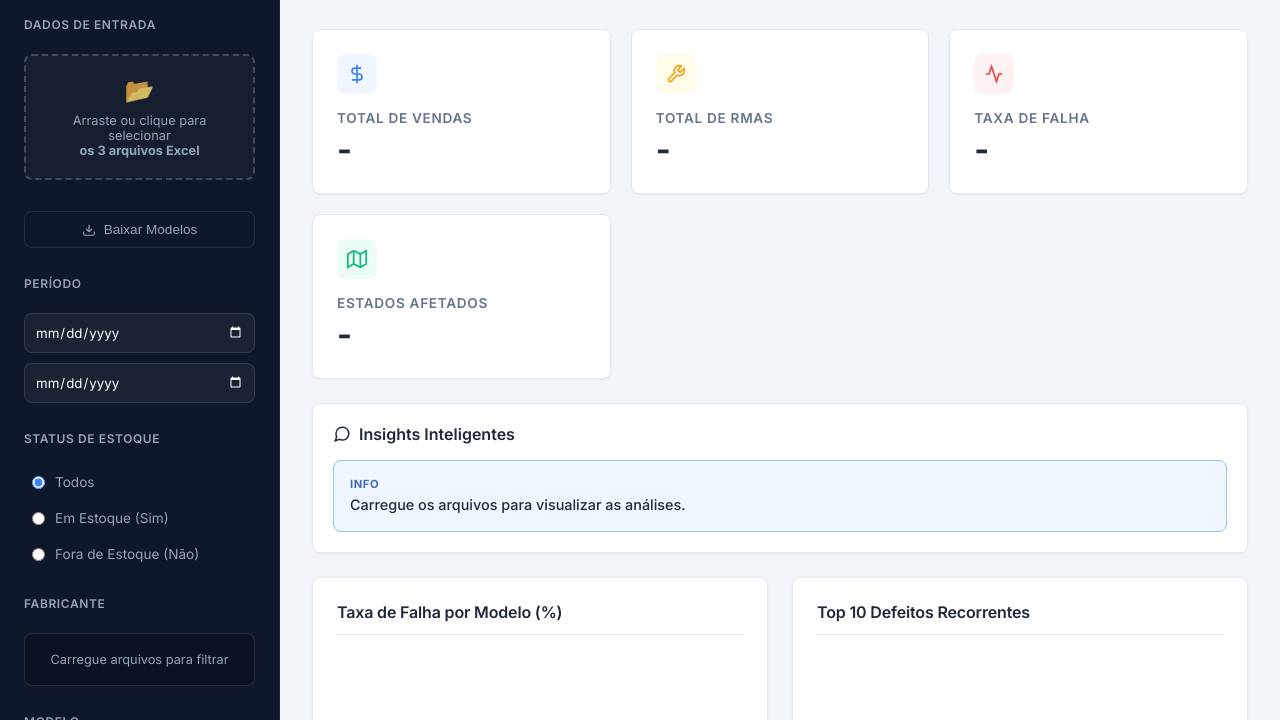
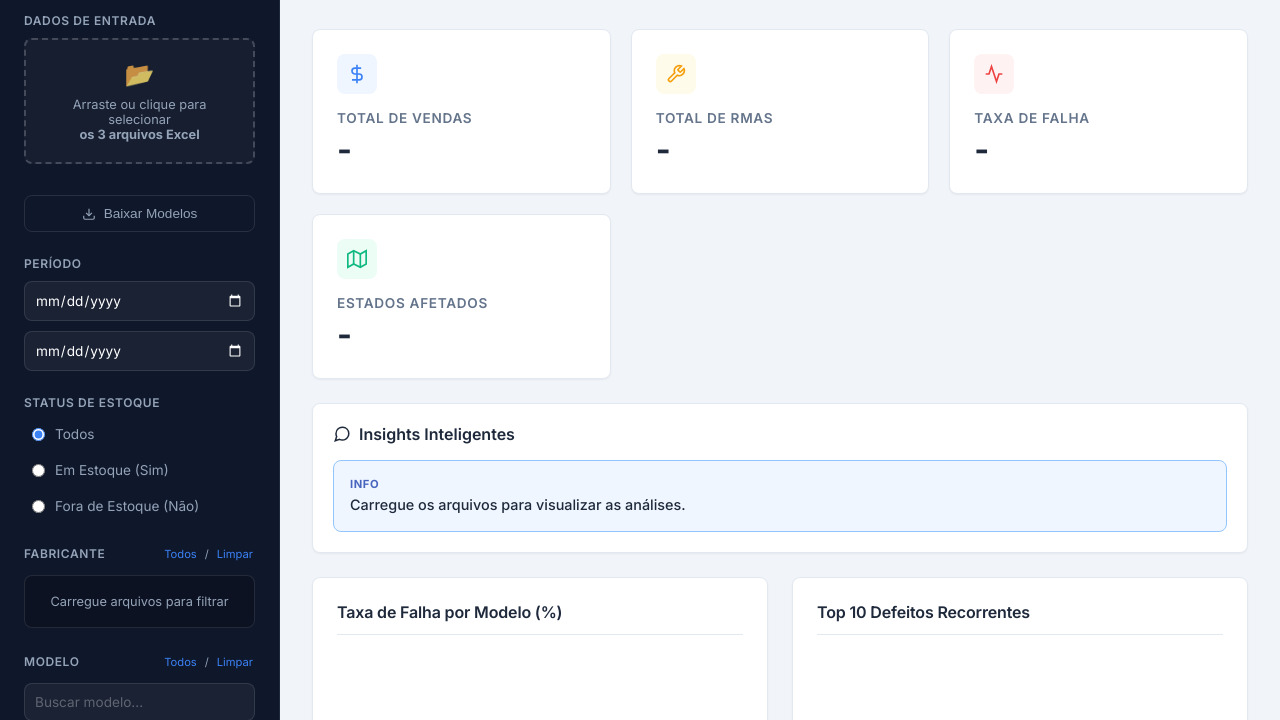
Before and after one commit to 92thiagosilva/dashboard-rma, a plain HTML site: page index.html in a window 1280 px wide. Shown: the part 80-800 px from the top of the page. Drawn offline with Linux system fonts and the light colour scheme.

Commit message:
Update index.html

```diff
--- a/index.html
+++ b/index.html
@@ -96,11 +96,31 @@
             text-transform: uppercase;
             letter-spacing: 0.05em;
             color: var(--text-sidebar-muted);
-            margin-bottom: 12px;
-            margin-top: 4px;
+            margin: 0; /* Reset margin for flex layout */
         }
 
         .control-group { display: flex; flex-direction: column; gap: 10px; }
+
+        /* New Header Row for Filter Controls */
+        .filter-header-row {
+            display: flex;
+            justify-content: space-between;
+            align-items: baseline;
+            margin-bottom: 4px;
+        }
+
+        .btn-text-action {
+            background: none;
+            border: none;
+            color: var(--primary);
+            cursor: pointer;
+            font-size: 0.7rem;
+            padding: 0 2px;
+            font-family: inherit;
+            transition: color 0.2s;
+        }
+        .btn-text-action:hover { color: white; text-decoration: underline; }
+        .divider { color: var(--text-sidebar-muted); font-size: 0.7rem; margin: 0 2px; }
 
         /* Custom File Input */
         .file-drop-zone {
@@ -130,7 +150,7 @@
         .file-drop-text { font-size: 0.8rem; color: var(--text-sidebar-muted); }
 
         /* Inputs & Buttons Sidebar */
-        input[type="date"] {
+        input[type="date"], input[type="text"].search-input {
             background: rgba(255,255,255,0.05);
             border: 1px solid rgba(255,255,255,0.1);
             color: white;
@@ -138,10 +158,19 @@
             border-radius: var(--radius);
             width: 100%;
             font-family: inherit;
+            font-size: 0.85rem;
+        }
+        input[type="text"].search-input::placeholder {
+            color: rgba(255,255,255,0.3);
         }
         input[type="date"]::-webkit-calendar-picker-indicator {
             filter: invert(1);
             cursor: pointer;
+        }
+
+        /* Focus state for inputs */
+        input:focus {
+            border-color: var(--primary);
         }
 
         .checkbox-list {
@@ -166,6 +195,9 @@
         .checkbox-item:hover { background: rgba(255,255,255,0.05); color: white; }
         .checkbox-item input { margin-right: 10px; accent-color: var(--primary); }
         .checkbox-item input[type="radio"] { accent-color: var(--primary); }
+
+        /* Utility class to hide filtered items */
+        .hidden-item { display: none !important; }
 
         /* Buttons */
         .btn-ghost {
@@ -497,7 +529,14 @@
             </div>
 
             <div class="control-group">
-                <h3>Fabricante</h3>
+                <div class="filter-header-row">
+                    <h3>Fabricante</h3>
+                    <div>
+                        <button class="btn-text-action" onclick="app.toggleGroup('manuf', true)">Todos</button>
+                        <span class="divider">/</span>
+                        <button class="btn-text-action" onclick="app.toggleGroup('manuf', false)">Limpar</button>
+                    </div>
+                </div>
                 <div class="checkbox-list" id="filter-manufacturers">
                     <!-- Dinamicamente preenchido -->
                     <div style="padding:10px; text-align:center; color: var(--text-sidebar-muted); font-size:0.8rem;">Carregue arquivos para filtrar</div>
@@ -505,7 +544,16 @@
             </div>
 
             <div class="control-group">
-                <h3>Modelo</h3>
+                <div class="filter-header-row">
+                    <h3>Modelo</h3>
+                    <div>
+                        <button class="btn-text-action" onclick="app.toggleGroup('model', true)">Todos</button>
+                        <span class="divider">/</span>
+                        <button class="btn-text-action" onclick="app.toggleGroup('model', false)">Limpar</button>
+                    </div>
+                </div>
+                <!-- Novo Campo de Busca -->
+                <input type="text" id="modelSearch" class="search-input" placeholder="Buscar modelo..." oninput="app.filterModelsUI()">
                 <div class="checkbox-list" id="filter-models">
                     <div style="padding:10px; text-align:center; color: var(--text-sidebar-muted); font-size:0.8rem;">---</div>
                 </div>
@@ -607,7 +655,7 @@
     <script>
         const app = {
             data: { sales: [], rmas: [], mttf: [] },
-            mapping: { productToManuf: {}, productToStock: {} }, // ADICIONADO: productToStock
+            mapping: { productToManuf: {}, productToStock: {} },
             filters: { manufacturers: new Set(), models: new Set(), dateStart: null, dateEnd: null, crossFilter: null, stockStatus: 'all' },
 
             init: function() {
@@ -654,7 +702,7 @@
             processFiles: function(results) {
                 this.data = { sales: [], rmas: [], mttf: [] };
                 this.mapping.productToManuf = {};
-                this.mapping.productToStock = {}; // Reiniciar mapa
+                this.mapping.productToStock = {};
 
                 results.forEach(res => {
                     const keys = Object.keys(res.data[0] || {}).map(k => k.trim());
@@ -676,7 +724,6 @@
                 }
 
                 // Cruzar informações e preencher mapa de estoque
-                // AGORA INCLUINDO SALES NO LOOP DE ESTOQUE
                 const allRows = [...this.data.sales, ...this.data.rmas];
                 allRows.forEach(row => {
                     if (row["Produto"]) {
@@ -722,11 +769,67 @@
 
                 const modelContainer = document.getElementById('filter-models');
                 modelContainer.innerHTML = '';
+                // Ordenar modelos alfabeticamente
                 Array.from(models).sort().forEach(m => {
-                    modelContainer.innerHTML += `<label class="checkbox-item"><input type="checkbox" class="filter-checkbox" data-group="model" value="${m}">${m}</label>`;
+                    // Adiciona data-manuf para filtragem
+                    const manuf = this.mapping.productToManuf[m] || "";
+                    modelContainer.innerHTML += `
+                        <label class="checkbox-item model-checkbox-wrapper" data-model="${m.toLowerCase()}" data-manuf="${manuf}">
+                            <input type="checkbox" class="filter-checkbox" data-group="model" value="${m}">${m}
+                        </label>`;
                 });
 
-                document.querySelectorAll('.filter-checkbox').forEach(cb => cb.addEventListener('change', () => this.render()));
+                document.querySelectorAll('.filter-checkbox').forEach(cb => cb.addEventListener('change', () => {
+                    if(cb.dataset.group === 'manuf') this.filterModelsUI(); // Atualiza UI de modelos se fabricante mudar
+                    this.render();
+                }));
+            },
+
+            // --- Nova Função: Toggle de Grupo (Todos/Limpar) ---
+            toggleGroup: function(group, state) {
+                const inputs = document.querySelectorAll(`input[data-group="${group}"]`);
+
+                inputs.forEach(input => {
+                    // Só marca/desmarca se estiver visível (importante para modelos filtrados)
+                    // Verifica se o pai (label) está visível
+                    const wrapper = input.closest('label');
+                    if (wrapper && wrapper.offsetParent !== null) {
+                        input.checked = state;
+                    } else if (!wrapper && input.offsetParent !== null) {
+                        // Caso fallback se estrutura mudar
+                        input.checked = state;
+                    }
+                });
+
+                if (group === 'manuf') this.filterModelsUI();
+                this.render();
+            },
+
+            // --- Nova Função: Filtragem de Interface de Modelos (Busca + Fabricante) ---
+            filterModelsUI: function() {
+                const searchVal = document.getElementById('modelSearch').value.toLowerCase();
+                const selectedManufs = Array.from(document.querySelectorAll('input[data-group="manuf"]:checked')).map(c => c.value);
+                const modelWrappers = document.querySelectorAll('.model-checkbox-wrapper');
+
+                modelWrappers.forEach(wrapper => {
+                    const modelName = wrapper.dataset.model;
+                    const modelManuf = wrapper.dataset.manuf;
+
+                    // Lógica 1: Filtro por Fabricante (Se nenhum selecionado, mostra todos)
+                    let showByManuf = selectedManufs.length === 0 || selectedManufs.includes(modelManuf);
+
+                    // Lógica 2: Filtro por Texto de Busca
+                    let showBySearch = modelName.includes(searchVal);
+
+                    if (showByManuf && showBySearch) {
+                        wrapper.classList.remove('hidden-item');
+                    } else {
+                        wrapper.classList.add('hidden-item');
+                        // Opcional: Se ocultar, pode querer desmarcar para não filtrar 'fantasma'.
+                        // Por padrão de UX de filtros multi-faceted, manter selecionado oculto é confuso.
+                        // Aqui mantemos o comportamento simples: apenas oculta visualmente.
+                    }
+                });
             },
 
             getFilteredData: function() {
@@ -752,12 +855,11 @@
                     return true;
                 };
 
-                // Filtra Sales (Agora aplica filtro de estoque via coluna direta ou mapa)
+                // Filtra Sales
                 const filteredSales = this.data.sales.filter(row => {
                     if (!passCommon(row)) return false;
 
                     if (this.filters.stockStatus !== 'all') {
-                        // Prioriza a coluna da própria linha, depois o mapa
                         let status = (row["Ativo"] || this.mapping.productToStock[row["Produto"]] || "").toString().trim().toLowerCase();
                         if (status !== this.filters.stockStatus.toLowerCase()) return false;
                     }
@@ -785,7 +887,6 @@
                    if (!passCommon(row)) return false;
 
                    if (this.filters.stockStatus !== 'all') {
-                       // MTTF não tem coluna Ativo, depende puramente do Mapa
                        let status = (this.mapping.productToStock[row["Produto"]] || "").toString().trim().toLowerCase();
                        if (status !== this.filters.stockStatus.toLowerCase()) return false;
                    }
@@ -813,10 +914,20 @@
                 document.getElementById('kpi-states').innerText = uniqueStates;
 
                 const modelStats = {};
-                data.sales.forEach(s => { modelStats[s["Produto"]] = { sales: (s["Total Vendido"] || 0), rmas: 0 }; });
+                // SOMA VENDAS
+                data.sales.forEach(s => {
+                    if (!modelStats[s["Produto"]]) {
+                        modelStats[s["Produto"]] = { sales: 0, rmas: 0 };
+                    }
+                    modelStats[s["Produto"]].sales += (parseFloat(s["Total Vendido"]) || 0);
+                });
+
                 data.rmas.forEach(r => {
-                    if (modelStats[r["Produto"]]) modelStats[r["Produto"]].rmas++;
-                    else if (!data.sales.length) modelStats[r["Produto"]] = { sales: 1, rmas: 1 };
+                    if (modelStats[r["Produto"]]) {
+                        modelStats[r["Produto"]].rmas++;
+                    } else if (!data.sales.length) {
+                        modelStats[r["Produto"]] = { sales: 1, rmas: 1 };
+                    }
                 });
 
                 const chartDataRate = Object.entries(modelStats)
@@ -838,7 +949,6 @@
                 });
                 const chartDataDefects = Object.entries(defectsCount)
                     .map(([d, count]) => {
-                        // Calcula a porcentagem em relação ao total de RMAs
                         const pct = totalRmas > 0 ? ((count / totalRmas) * 100).toFixed(2) : "0.00";
                         return {
                             label: d,
@@ -886,7 +996,6 @@
                     indicator.style.display = 'none';
                 }
 
-                // Passando modelStats também para calcular volume absoluto
                 this.generateInsights(chartDataRate, chartDataDefects, chartDataGeo, chartDataMttf, modelStats);
             },
 
@@ -905,7 +1014,6 @@
                     row.className = 'bar-row';
                     row.onclick = () => this.applyCrossFilter(filterType, item.raw);
 
-                    // Novo Layout Empilhado
                     row.innerHTML = `
                         <div class="bar-header">
                             <div class="bar-label" title="${item.label}">${item.label}</div>
@@ -928,7 +1036,6 @@
                     return;
                 }
 
-                // 1. Maior Volume de RMA (Quantidade)
                 let maxRmaModel = null;
                 let maxRmaCount = -1;
                 for (const [model, stats] of Object.entries(modelStats)) {
@@ -948,7 +1055,6 @@
                         </div>`;
                 }
 
-                // 2. Maior Taxa de Falhas (Porcentagem + Qtd Vendida)
                 if (rateData.length > 0 && rateData[0].value > 0) {
                     const modelName = rateData[0].label;
                     const stats = modelStats[modelName] || { sales: 0 };
@@ -962,7 +1068,6 @@
                         </div>`;
                 }
 
-                // 3. Defeito Mais Comum (Quantidade)
                 if (defectData.length > 0) {
                     container.innerHTML += `
                         <div class="insight-item warning" onclick="app.applyCrossFilter('defect', '${defectData[0].label}')" title="Clique para filtrar por este defeito">
@@ -973,7 +1078,6 @@
                         </div>`;
                 }
 
-                // 4. Estado com Maior Volume (Quantidade)
                 if (geoData.length > 0) {
                     container.innerHTML += `
                         <div class="insight-item info" onclick="app.applyCrossFilter('state', '${geoData[0].label}')" title="Clique para filtrar por este estado">
@@ -984,7 +1088,6 @@
                         </div>`;
                 }
 
-                // 5. Menor Vida Útil (MTTF + Qtd Garantia)
                 if (mttfData.length > 0) {
                     const worstModel = mttfData[0];
                     const rmaCount = modelStats[worstModel.raw] ? modelStats[worstModel.raw].rmas : 0;
@@ -1012,13 +1115,14 @@
             resetFilters: function() {
                 document.getElementById('dateStart').value = '';
                 document.getElementById('dateEnd').value = '';
+                document.getElementById('modelSearch').value = ''; // Limpa busca
 
-                // Reset stock filter
                 this.filters.stockStatus = 'all';
                 const stockRadios = document.getElementsByName('stockFilter');
                 if(stockRadios.length) stockRadios[0].checked = true;
 
                 document.querySelectorAll('.filter-checkbox').forEach(cb => cb.checked = false);
+                this.filterModelsUI(); // Reseta visibilidade dos modelos
                 this.filters.crossFilter = null;
                 this.render();
             },
@@ -1026,12 +1130,10 @@
             toggleLoader: function(show) { document.getElementById('loader').style.display = show ? 'flex' : 'none'; },
 
             downloadTemplates: function() {
-                // ATUALIZADO: Incluindo coluna "Ativo" também em Vendas
                 const dataSales = [
-                    { "Produto": "Modelo A-1000", "Fabricante": "SolarTech", "Quant. de SAC": 5, "Total Vendido": 200, "Ativo": "Sim" },
-                    { "Produto": "Modelo B-2000", "Fabricante": "EcoPower", "Quant. de SAC": 12, "Total Vendido": 500, "Ativo": "Não" }
+                    { "Produto": "Modelo A-1000", "Fabricante": "SolarTech", "Quant. de SAC": 5, "Total Vendido": 200, "Estado": "SP", "Ativo": "Sim" },
+                    { "Produto": "Modelo B-2000", "Fabricante": "EcoPower", "Quant. de SAC": 12, "Total Vendido": 500, "Estado": "MG", "Ativo": "Não" }
                 ];
-                // ATUALIZADO: Incluindo coluna "Ativo"
                 const dataRMA = [
                     { "Produto": "Modelo A-1000", "Fabricante": "SolarTech", "Problemática": "Falha Display", "Estado": "SP", "Data de Criação": new Date("2023-01-15"), "Ativo": "Sim" },
                     { "Produto": "Modelo B-2000", "Fabricante": "EcoPower", "Problemática": "Erro Grid", "Estado": "MG", "Data de Criação": new Date("2023-02-20"), "Ativo": "Não" }
```
